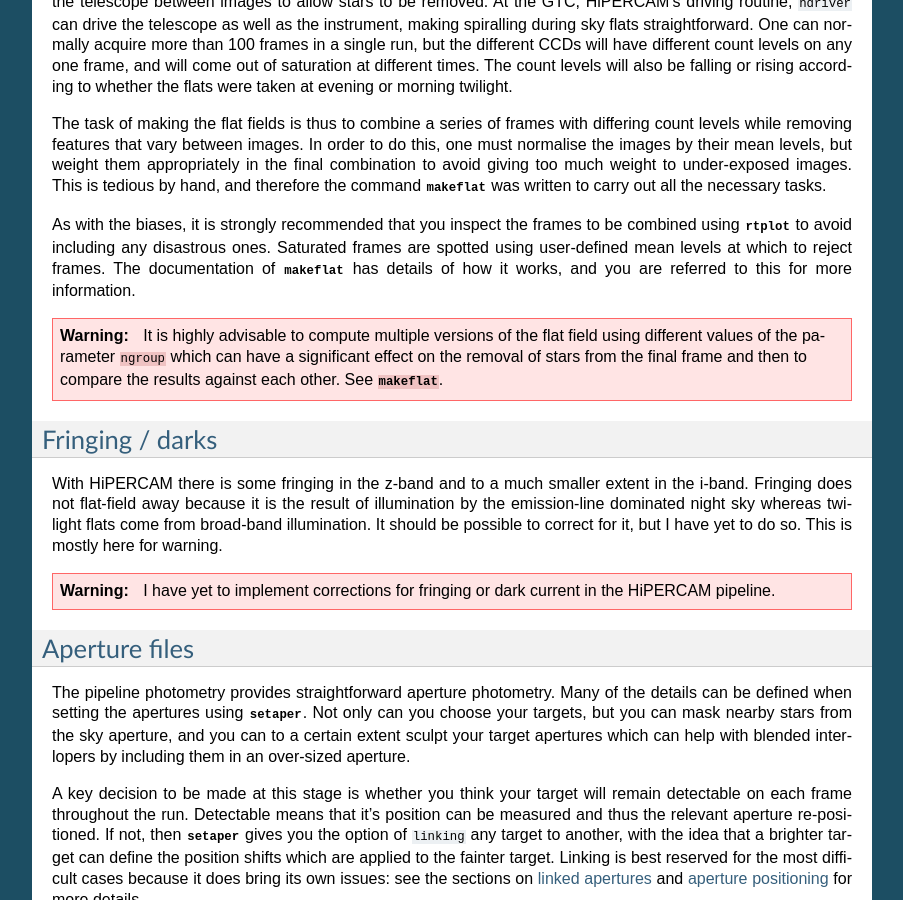
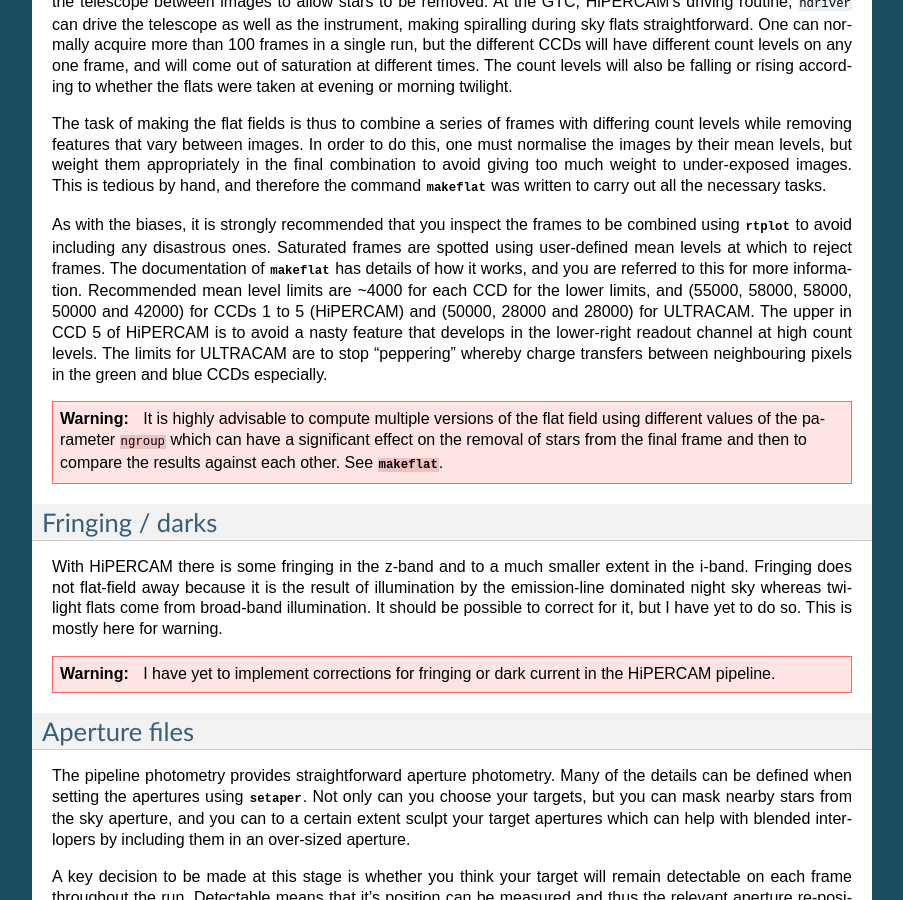
Before and after one commit to HiPERCAM/hipercam, a Sphinx documentation site: the page built from docs/reduction.rst, in a window 1280 px wide and 900 px high, scrolled down 1516 px. Shown: the whole window, without its empty margins (198-1101 px from the left). Built offline with Sphinx 7.4.7, drawn with Linux system fonts in a browser that asks for light colours; formulas are drawn with MathJax 3; some of the changed text lies outside the part shown.

Commit message:
reduction.rst: added advice on flats and linking

```diff
--- a/docs/reduction.rst
+++ b/docs/reduction.rst
@@ -97,7 +97,13 @@ As with the biases, it is strongly recommended that you inspect the frames to
 be combined using |rtplot| to avoid including any disastrous ones. Saturated
 frames are spotted using user-defined mean levels at which to reject
 frames. The documentation of |makeflat| has details of how it works, and you
-are referred to this for more information.
+are referred to this for more information. Recommended mean level limits are
+~4000 for each CCD for the lower limits, and (55000, 58000, 58000, 50000 and
+42000) for CCDs 1 to 5 (|hiper|) and (50000, 28000 and 28000) for
+ULTRACAM. The upper in CCD 5 of |hiper| is to avoid a nasty feature that
+develops in the lower-right readout channel at high count levels. The limits
+for ULTRACAM are to stop "peppering" whereby charge transfers between
+neighbouring pixels in the green and blue CCDs especially.
 
 .. Warning::
    It is highly advisable to compute multiple versions of the flat field
@@ -359,6 +365,14 @@ faint. This for example is an effective way to cope with deep eclipses whilst
 allowing for differential image motion in a way that linked apertures cannot
 manage.
 
+If you do have to use linked apertures, then set them from an average image
+extracted from the middle of the run. This will reduce the problems caused by
+refraction. However, if positions change a lot, it can make the start of
+reduction tricky. If so, then having set the apertures from an image taken
+near the middle of a run, tweak it using one taken from the start of the run
+(basically re-centre each aperture, but leave the linked apertures to follow
+whatever target they are linked to).
+
 Problems with PGPLOT windows
 ----------------------------
 
```
